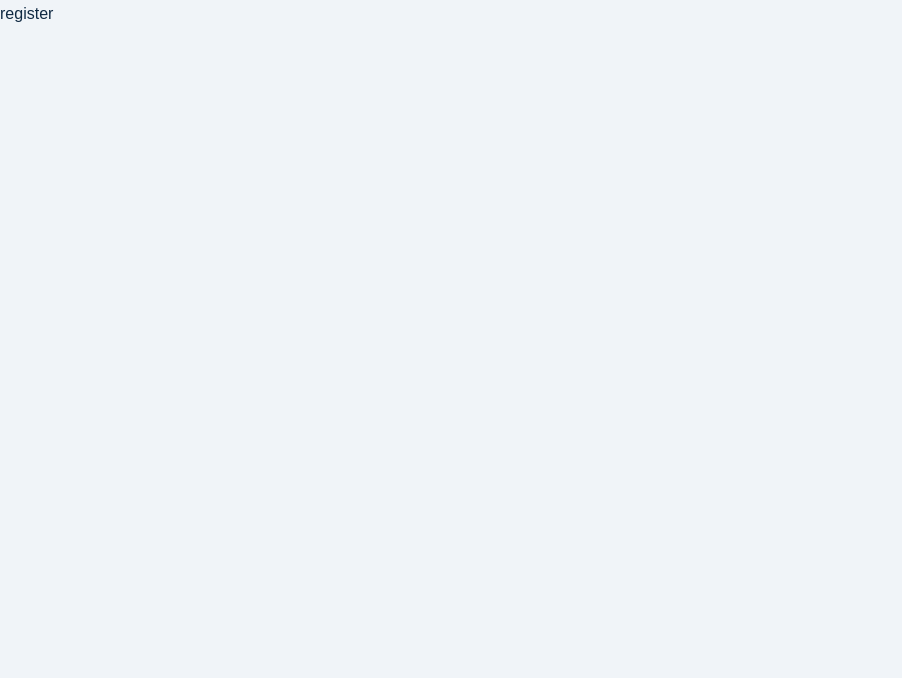
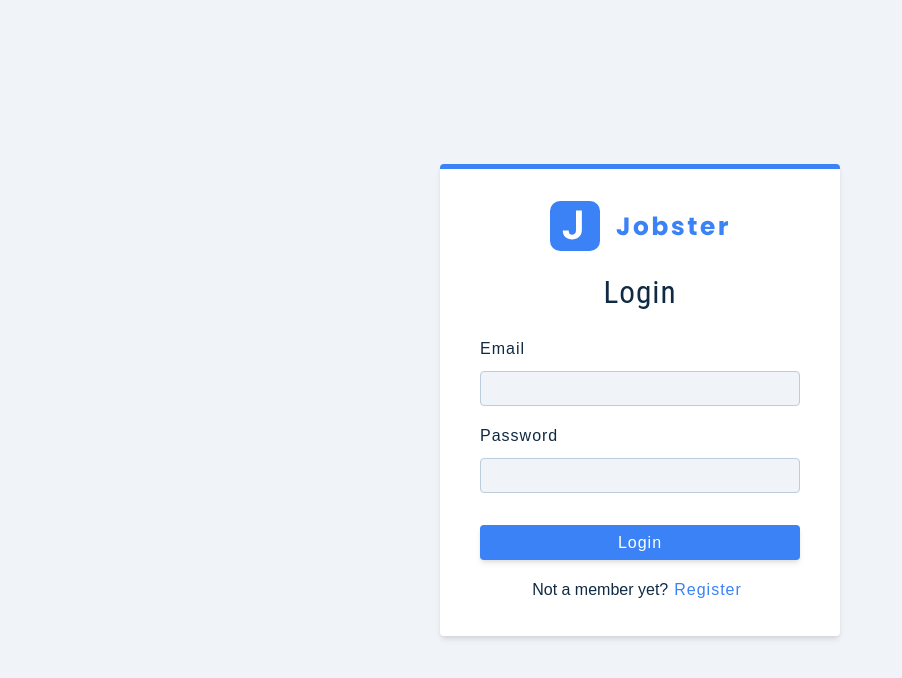
Before and after one commit to Temeljkovitch/jobster-course-project, a React (Vite) app: page /register in a window 1280 px wide. Shown: the top 678 px of the page, without its empty margins (0-902 px from the left). Built offline with nearby package versions, Linux system fonts and the light colour scheme.

Commit message:
Register/Login page & Toastify setup

```diff
--- a/package.json
+++ b/package.json
@@ -14,6 +14,7 @@
     "react": "^18.2.0",
     "react-dom": "^18.2.0",
     "react-router-dom": "^6.22.3",
+    "react-toastify": "^10.0.5",
     "styled-components": "^6.1.8"
   },
   "devDependencies": {
--- a/src/assets/wrappers/RegisterPage.js
+++ b/src/assets/wrappers/RegisterPage.js
@@ -1,4 +1,4 @@
-import styled from 'styled-components'
+import styled from "styled-components";
 
 const Wrapper = styled.section`
   display: grid;
@@ -30,6 +30,7 @@ const Wrapper = styled.section`
     color: var(--primary-500);
     cursor: pointer;
     letter-spacing: var(--letterSpacing);
+    text-transform: capitalize;
   }
-`
-export default Wrapper
+`;
+export default Wrapper;
--- /dev/null
+++ b/src/components/FormRow.jsx
@@ -0,0 +1,20 @@
+import React from "react";
+
+const FormRow = ({ name, type, value, text, handleChange }) => {
+  return (
+    <div className="form-row">
+      <label htmlFor={name} className="form-label">
+        {text || name}
+      </label>
+      <input
+        type={type}
+        name={name}
+        value={value}
+        onChange={handleChange}
+        className="form-input"
+      />
+    </div>
+  );
+};
+
+export default FormRow;
--- a/src/components/index.js
+++ b/src/components/index.js
@@ -1 +1,2 @@
 export { default as Logo } from "./Logo";
+export { default as FormRow } from "./FormRow";
--- a/src/index.css
+++ b/src/index.css
@@ -322,5 +322,5 @@ ul {
 }
 
 .Toastify__toast {
-  text-transform: capitalize;
+  text-transform: none
 }
--- a/src/main.jsx
+++ b/src/main.jsx
@@ -3,9 +3,12 @@ import ReactDOM from "react-dom/client";
 import App from "./App.jsx";
 import "normalize.css";
 import "./index.css";
+import { ToastContainer } from "react-toastify";
+import "react-toastify/dist/ReactToastify.css";
 
 ReactDOM.createRoot(document.getElementById("root")).render(
   <React.StrictMode>
+    <ToastContainer position="top-center" autoClose="3000" />
     <App />
   </React.StrictMode>
 );
--- a/src/pages/Register.jsx
+++ b/src/pages/Register.jsx
@@ -1,11 +1,81 @@
-
+import Wrapper from "../assets/wrappers/RegisterPage";
+import Logo from "../components/Logo";
+import { useState } from "react";
+import { FormRow } from "../components";
+import { toast } from "react-toastify";
 
 const Register = () => {
+  const initialState = {
+    name: "",
+    email: "",
+    password: "",
+    isMember: true,
+  };
+  const [values, setValues] = useState(initialState);
+
+  const handleChange = (event) => {
+    setValues({ ...values, [event.target.name]: event.target.value });
+  };
+
+  const handleSubmit = (event) => {
+    event.preventDefault();
+    if (
+      !values.email ||
+      !values.password ||
+      (!values.isMember && !values.name)
+    ) {
+      console.log("Please, fill out all the fields!");
+      toast.warn("Please, fill out all the fields!");
+      return;
+    }
+    setValues({ ...values, name: "", email: "", password: "" });
+  };
+
+  const toggleMember = () => {
+    setValues({ ...values, isMember: !values.isMember });
+  };
   return (
-    <div>
-      register
-    </div>
-  )
-}
+    <Wrapper className="full-page">
+      <form className="form" onSubmit={handleSubmit}>
+        <Logo />
+        <h3>{values.isMember ? "login" : "register"}</h3>
+        {/* Name */}
+        {values.isMember || (
+          <FormRow
+            name="name"
+            type="text"
+            value={values.name}
+            handleChange={handleChange}
+          />
+        )}
 
-export default Register
+        {/* Email */}
+        <FormRow
+          name="email"
+          type="email"
+          value={values.email}
+          handleChange={handleChange}
+        />
+        {/* Password */}
+        <FormRow
+          name="password"
+          type="password"
+          value={values.password}
+          handleChange={handleChange}
+        />
+        {/* Button */}
+        <button type="submit" className="btn btn-block">
+          {values.isMember ? "login" : "register"}
+        </button>
+        <p>
+          {values.isMember ? "Not a member yet?" : "Already a member?"}
+          <button type="button" className="member-btn" onClick={toggleMember}>
+            {values.isMember ? "register" : "login"}
+          </button>
+        </p>
+      </form>
+    </Wrapper>
+  );
+};
+
+export default Register;
```
Also changed, not shown: 1 other file (tests, documents, lock files or other folders).
